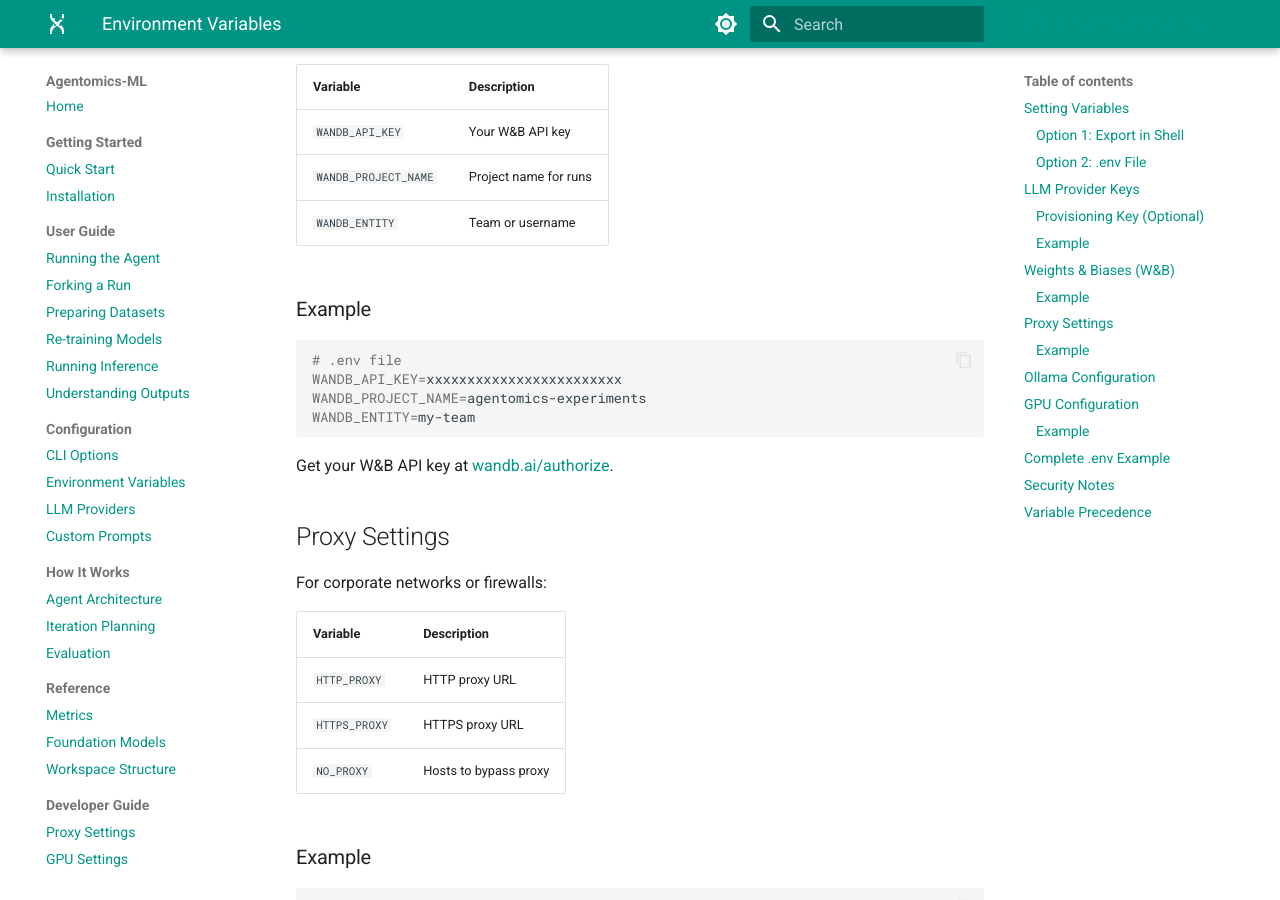
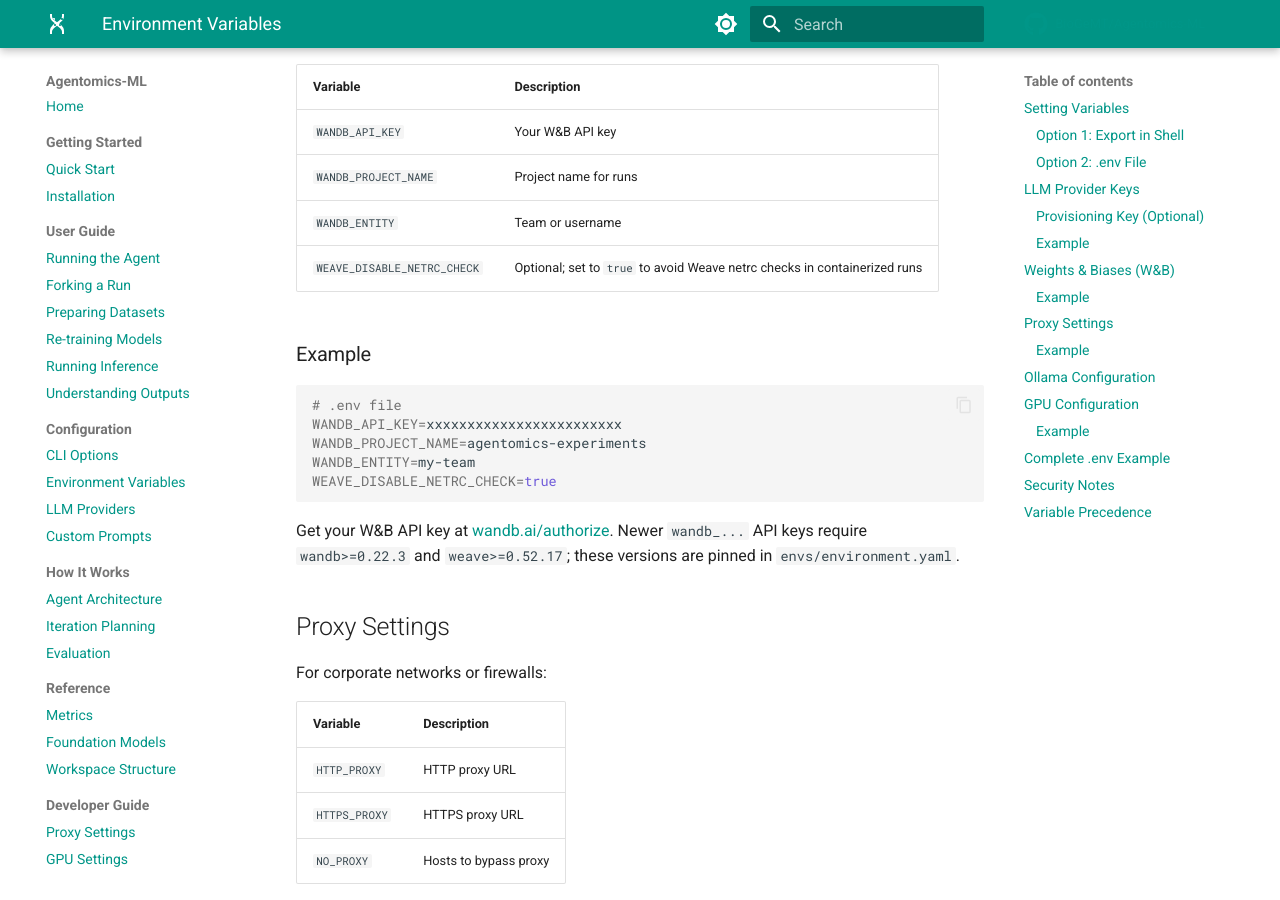
Before and after one commit to BioGeMT/agentomics-ml, an MkDocs documentation site: the page built from docs/configuration/environment.md, in a window 1280 px wide and 900 px high, scrolled down 1453 px. Built offline with MkDocs 1.6.1 and Material for MkDocs 9.7.7, drawn with Linux system fonts in a browser that asks for light colours; comment, search, counter and statistics services are not loaded; some of the changed text lies outside the part shown.

Commit message:
Support W&B env forwarding

````diff
--- a/docs/configuration/environment.md
+++ b/docs/configuration/environment.md
@@ -58,6 +58,7 @@
 | `WANDB_API_KEY` | Your W&B API key |
 | `WANDB_PROJECT_NAME` | Project name for runs |
 | `WANDB_ENTITY` | Team or username |
+| `WEAVE_DISABLE_NETRC_CHECK` | Optional; set to `true` to avoid Weave netrc checks in containerized runs |
 
 ### Example
 
@@ -66,9 +67,12 @@
 WANDB_API_KEY=xxxxxxxxxxxxxxxxxxxxxxxx
 WANDB_PROJECT_NAME=agentomics-experiments
 WANDB_ENTITY=my-team
+WEAVE_DISABLE_NETRC_CHECK=true
 ```
 
 Get your W&B API key at [wandb.ai/authorize](https://wandb.ai/authorize).
+Newer `wandb_...` API keys require `wandb>=0.22.3` and `weave>=0.52.17`;
+these versions are pinned in `envs/environment.yaml`.
 
 ## Proxy Settings
 
@@ -124,6 +128,7 @@
 WANDB_API_KEY=xxxxxxxxxxxxxxxxxxxxxxxx
 WANDB_PROJECT_NAME=agentomics
 WANDB_ENTITY=my-team
+WEAVE_DISABLE_NETRC_CHECK=true
 
 # Proxy (optional)
 # HTTP_PROXY=http://proxy.company.com:8080
````
Also changed, not shown: 3 other files.
